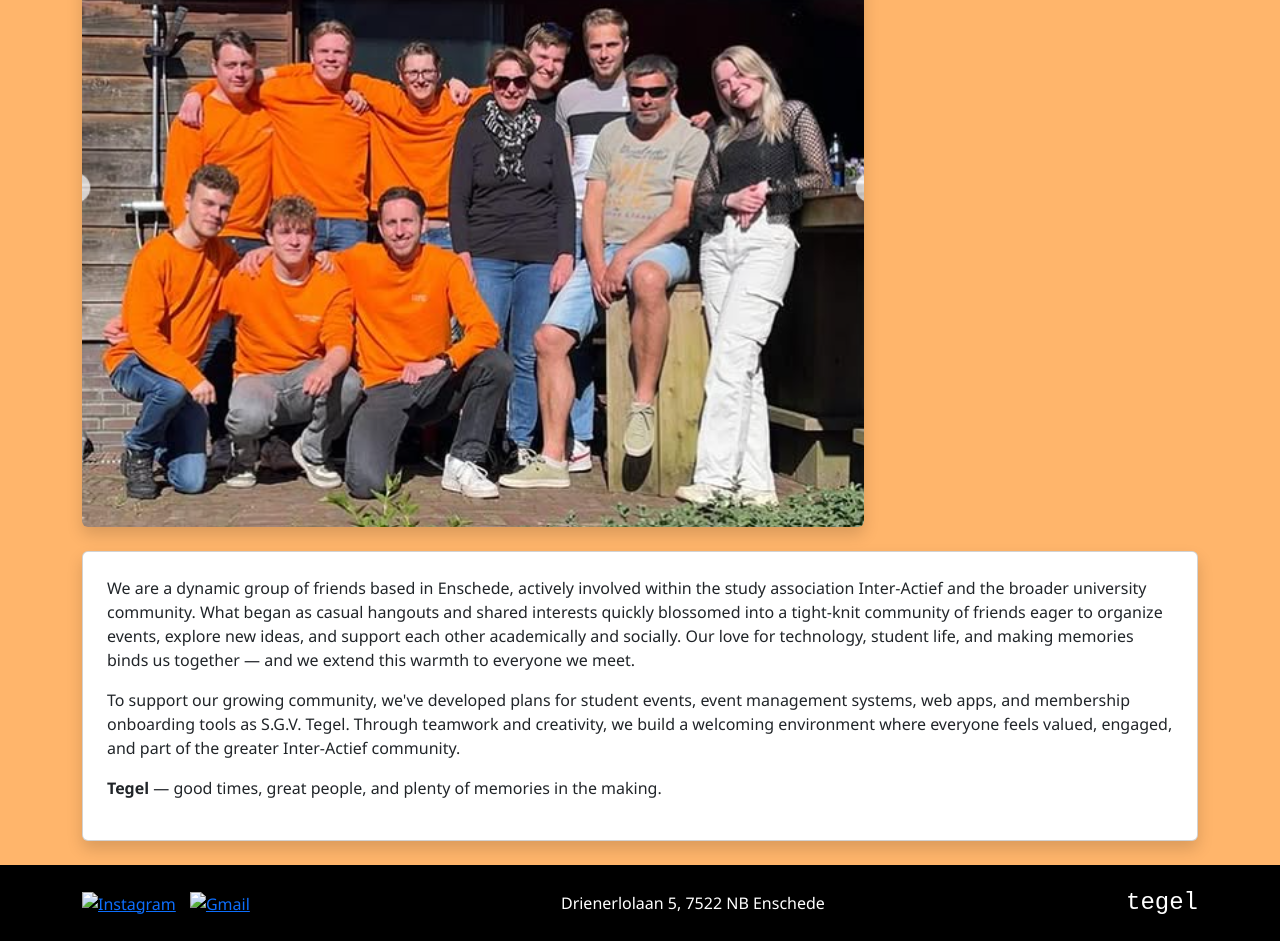
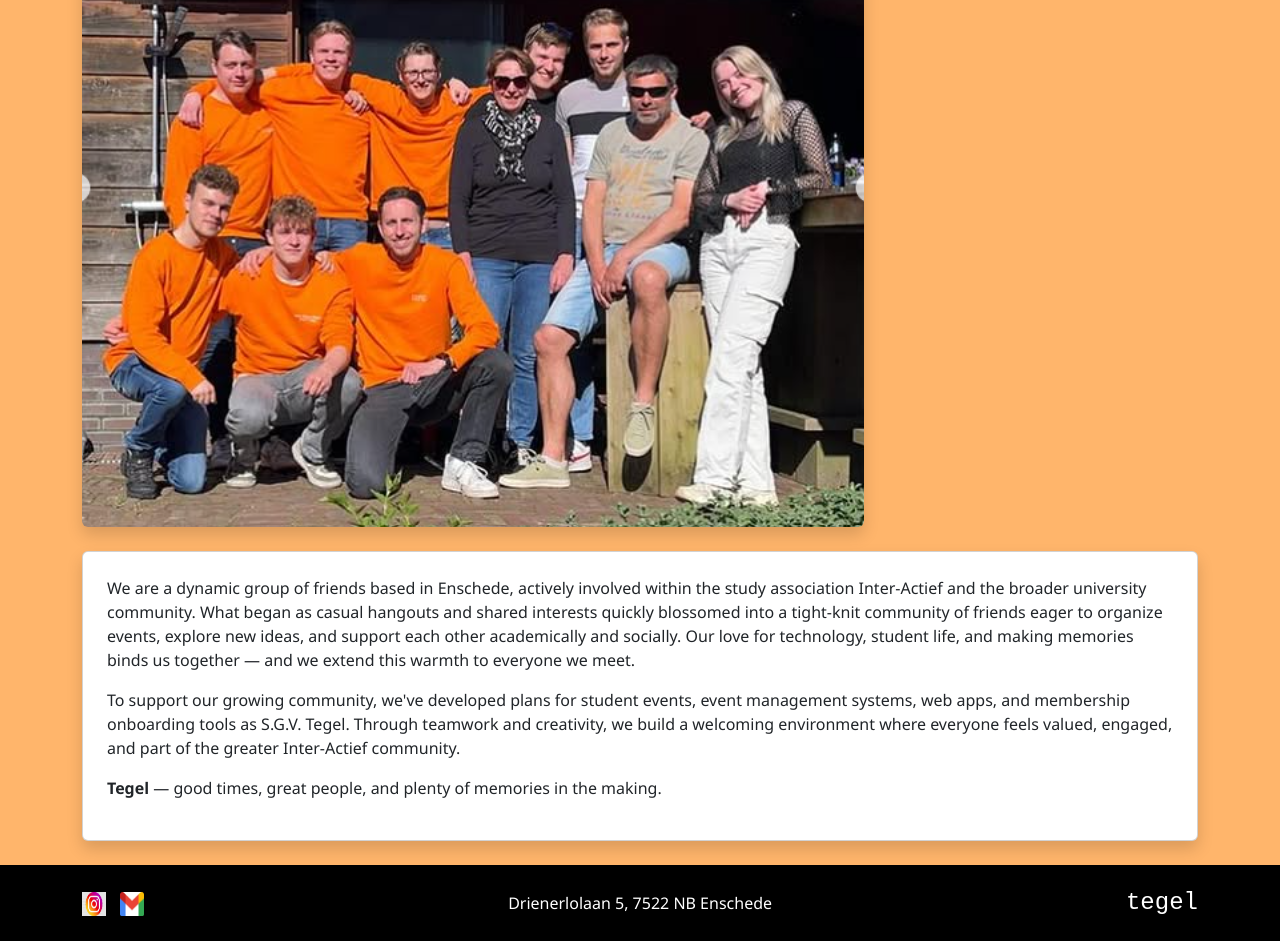
Before and after one commit to MyBROSKICicada3301/tegel-group-5, a website: page src/about.html in a window 1280 px wide. Shown: the part 196-1137 px from the top of the page. Drawn offline with nearby package versions, Linux system fonts and the light colour scheme.

Commit message:
fixed instagram and gmail buttons

```diff
--- a/src/about.html
+++ b/src/about.html
@@ -56,8 +56,8 @@
 <footer class="footer mt-auto">
   <div class="container d-flex justify-content-between align-items-center flex-wrap">
     <div>
-      <a href="https://www.instagram.com/sgvtegel?utm_source=ig_web_button_share_sheet&igsh=ZDNlZDc0MzIxNw=="><img src="src\images\Insta_Icon.png" alt="Instagram"></a>
-      <a href="#"><img src="src/images/Gmail_Icon.png" alt="Gmail"></a>
+      <a href="https://www.instagram.com/sgvtegel?utm_source=ig_web_button_share_sheet&igsh=ZDNlZDc0MzIxNw=="><img src='images\Insta_Icon.png' alt="Instagram"></a>
+      <a href="#"><img src="images\Gmail_Icon.png" alt="Gmail"></a>
     </div>
     <div>Drienerlolaan 5, 7522 NB Enschede</div>
     <div class="navbar-brand text-white">tegel</div>
```
Also changed, not shown: src/events.html (+2 -2 lines), src/index.html (+2 -2 lines), src/login.html (+2 -2 lines), src/signup.html (+2 -2 lines).
